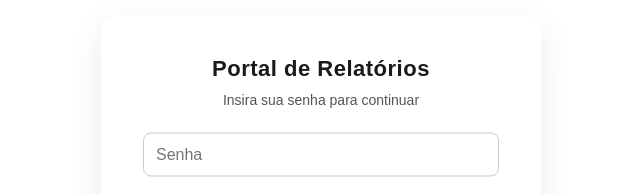
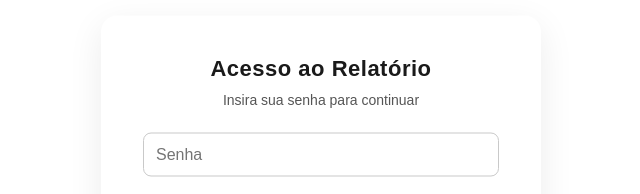
Before and after one commit to Instituto-Fibonacci/rx-setor-bancario, a plain HTML site: page index.html in a window 1280 px wide. Shown: the part 253-447 px from the top of the page, 319-959 px from the left. Drawn offline with Linux system fonts and the light colour scheme.

Commit message:
Update index.html

```diff
--- a/index.html
+++ b/index.html
@@ -3,7 +3,7 @@
 <head>
     <meta charset="UTF-8">
     <meta name="viewport" content="width=device-width, initial-scale=1.0">
-    <title>Relatório</title>
+    <title>Acesso ao Relatório</title>
 
     <style>
         body {
@@ -13,7 +13,6 @@
             font-family: Arial, sans-serif;
         }
 
-        /* Tela de Login */
         #login {
             position: absolute;
             top: 50%;
@@ -74,7 +73,6 @@
             background: #024fa8;
         }
 
-        /* Relatório ocupando tela inteira */
         #report {
             display: none;
             position: fixed;
@@ -89,14 +87,13 @@
 <body>
 
 <div id="login">
-    <div class="titulo">Portal de Relatórios</div>
+    <div class="titulo">Acesso ao Relatório</div>
     <div class="sub">Insira sua senha para continuar</div>
 
     <input type="password" id="senha" placeholder="Senha">
     <button onclick="verificarSenha()">Entrar</button>
 </div>
 
-<!-- Relatório Power BI -->
 <iframe
     id="report"
     src=""
```
